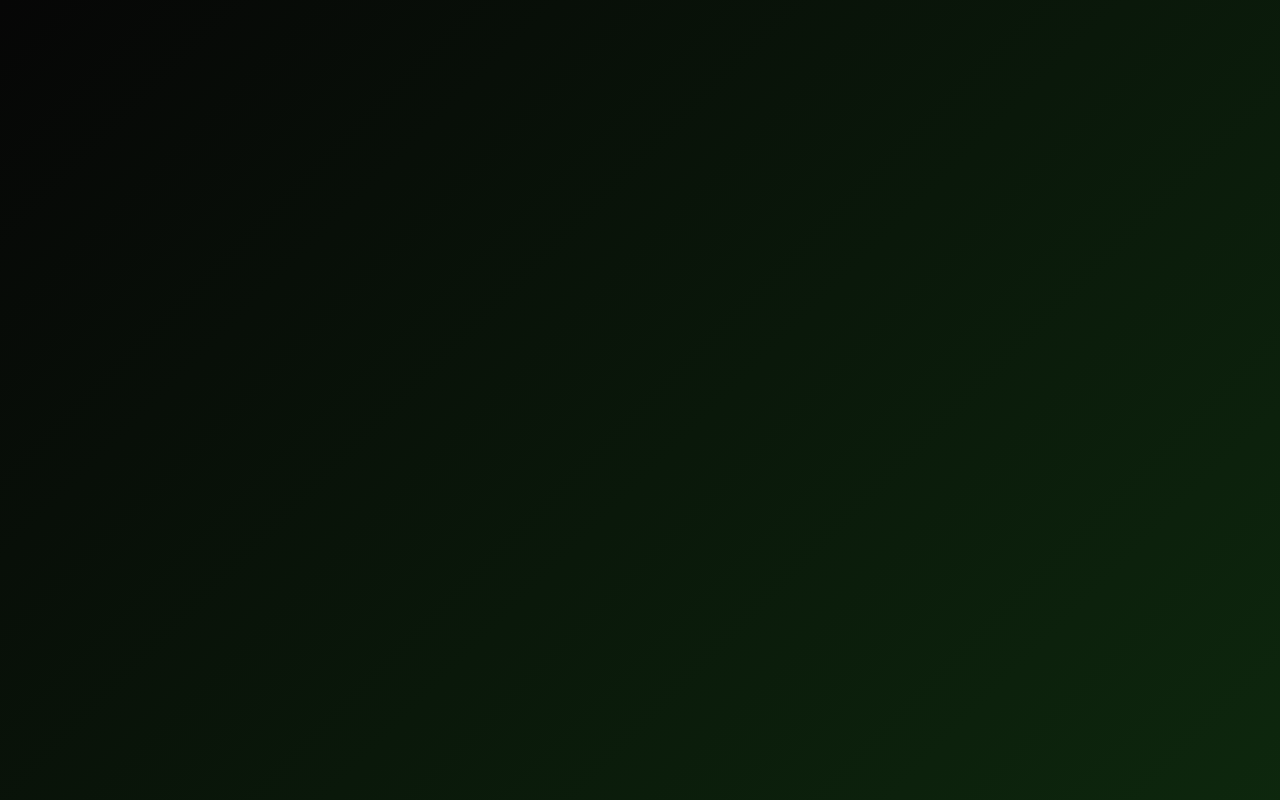
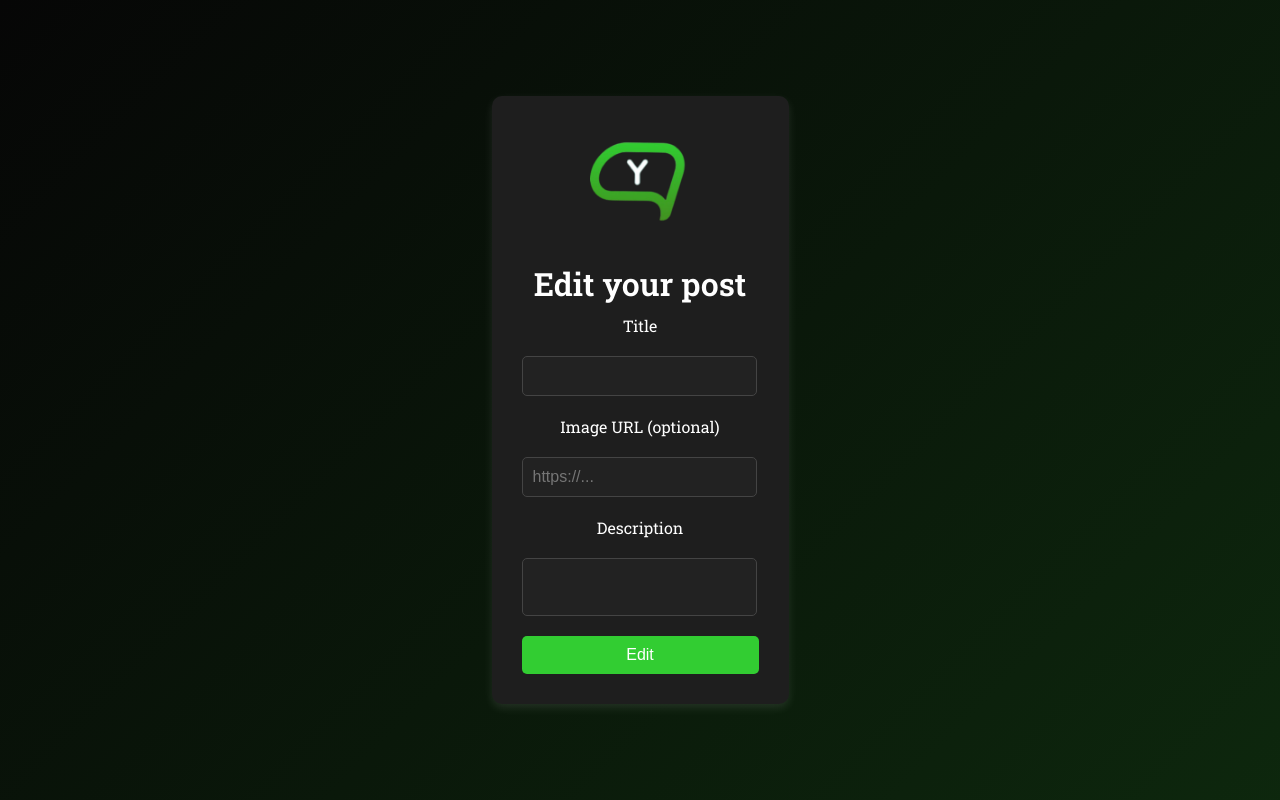
Before and after one commit to deniskaragyozov/Yapster, a React (Vite) app in the folder client/: page /1/edit in a window 1280 px wide. Before the commit this address had no page. Built offline with nearby package versions, Linux system fonts and the light colour scheme; no server answers.

Commit message:
Add edit  component

```diff
--- a/client/src/App.jsx
+++ b/client/src/App.jsx
@@ -11,6 +11,7 @@ import usePersistedState from './hooks/usePersistedState.js'
 import Logout from './components/logout/Logout.jsx'
 import Details from './components/details/Details.jsx'
 import Post from './components/post/Post.jsx'
+import Edit from './components/edit/Edit.jsx'
 
 function App() {
   const [user, setUser] = usePersistedState('auth', {});
@@ -35,6 +36,7 @@ function App() {
         <Route path='/post' element={<Post />}/>
         <Route path='/:userId/profile' element={<Profile />}/>
         <Route path='/:postId/details' element={<Details />}/>
+        <Route path='/:postId/edit' element={<Edit />}/>
         <Route path='/logout' element={<Logout />}/>
 
      </Routes>
--- a/client/src/components/details/Details.jsx
+++ b/client/src/components/details/Details.jsx
@@ -42,7 +42,7 @@ export default function Details(){
                         {isOwner ? (
                             <>
                                 <div className={styles.postActions}>
-                                    <button className={styles.editButton}>Edit</button>
+                                    <Link to={`/${post._id}/edit`}><button className={styles.editButton}>Edit</button></Link>
                                     <button className={styles.deleteButton}>Delete</button>
                                 </div>
                              </>
--- /dev/null
+++ b/client/src/components/edit/Edit.jsx
@@ -0,0 +1,31 @@
+import logoImg from '../../assets/logo.png';
+
+import { Link, useParams } from 'react-router';
+import styles from './edit.module.css'
+import { usePost } from '../../api/postsApi.js';
+
+export default function Edit(){
+    const params = useParams();
+
+    const postId = params.postId;
+
+    const post = usePost(postId);
+
+    return(
+    <>
+     <div className={styles.postContainer}>
+            <Link to={`/${post._id}/details`}><img src={logoImg} alt="logo" className={styles.postLogoImg}/></Link>
+                <h1 className={styles.title}>Edit your post</h1>
+                <form className={styles.postForm}>
+                    <span>Title</span>
+                    <input type="text" name="title"/>
+                    <span>Image URL (optional)</span>
+                    <input type="text" name="image" placeholder="https://..." />
+                    <span>Description</span>
+                    <textarea name="description"></textarea>
+                    {/* {error && <h6 className={styles.errorText}>{error}!</h6>} */}
+                    <button type="submit" className={styles.postBtn}>Edit</button>
+                </form>
+            </div>
+    </>);
+}
--- /dev/null
+++ b/client/src/components/edit/edit.module.css
@@ -0,0 +1,91 @@
+.postContainer {
+    text-align: center;
+    background-color: #1e1e1e;
+    padding: 30px;
+    border-radius: 10px;
+    box-shadow: 0 4px 10px rgba(255, 255, 255, 0.1);
+}
+
+.postForm {
+    display: flex;
+    flex-direction: column;
+    gap: 20px;
+}
+
+input {
+    width: 90%;
+    padding: 10px;
+    font-size: 1rem;
+    border: 1px solid #444;
+    border-radius: 5px;
+    background-color: #222;
+    color: white;
+}
+
+input:focus {
+    outline: none;
+    border-color: #ffffff;
+}
+
+textarea {
+    width: 90%;
+    padding: 10px;
+    font-size: 1rem;
+    border: 1px solid #444;
+    border-radius: 5px;
+    background-color: #222;
+    color: white;
+    resize: none;
+}
+
+textarea:focus {
+    outline: none;
+    border-color: #ffffff;
+}
+
+.postBtn {
+    background-color: #32CD32;
+    color: white;
+    padding: 10px;
+    font-size: 1rem;
+    border: none;
+    border-radius: 5px;
+    cursor: pointer;
+    transition: 0.3s;
+}
+
+.postBtn:hover {
+    background-color: white;
+    color: #32CD32;
+    transform: scale(1.05);
+}
+
+.postLink {
+    color: #ffffff;
+    text-decoration: none;
+    font-size: 1rem;
+    margin-top: 20px;
+    display: inline-block;
+    transition: color 0.3s;
+}
+
+.postLink:hover {
+    color: #32CD32;
+    transform: scale(1.05);
+}
+
+.postLogoImg {
+    width: 100px;
+    margin-bottom: 10px;
+}
+
+.title{
+    font-size: 2rem;
+}
+
+.errorText{
+    font-size: 0.8rem;
+    color: #ff0000;
+    margin-top: -15px;
+    margin-bottom: -5px;
+}
```
